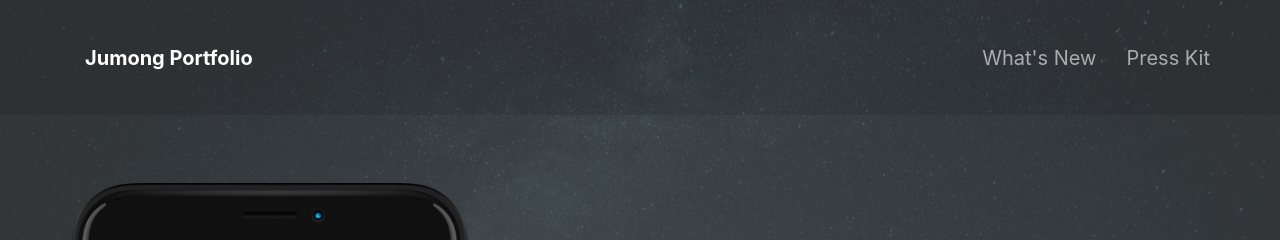
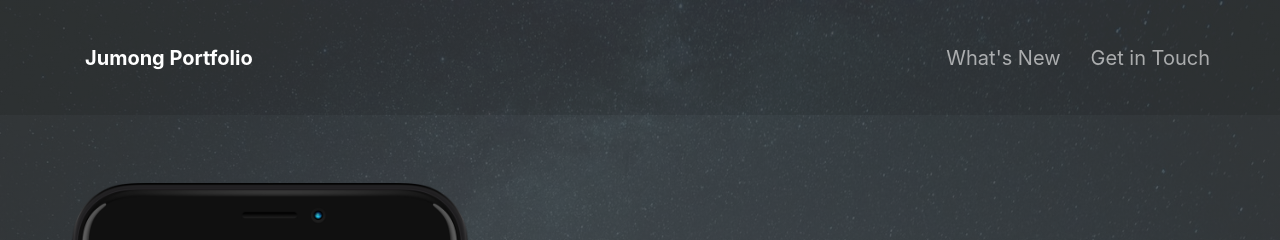
Before and after one commit to DelosReyesDonna/portfolio, a Jekyll site: the page built from index.html, in a window 1280 px wide. Shown: the top 240 px of the page. Built offline with Jekyll 4.4.1, drawn with Linux system fonts in a browser that asks for light colours; nearby versions of some CDN libraries.

Commit message:
Update header.html

```diff
--- a/_includes/header.html
+++ b/_includes/header.html
@@ -10,7 +10,7 @@
 				{% endif %}
 			{% endfor %}
 			{% if site.presskit_download_link %}
-				<li><a href="{{ site.presskit_download_link }}">Press Kit</a></li>
+				<li><a href="{{ site.presskit_download_link }}">Get in Touch</a></li>
 			{% endif %}
 		</ul>
 	</nav>
```
